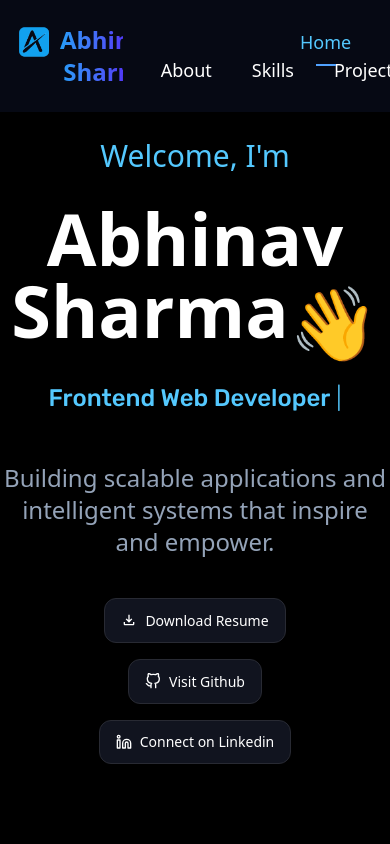
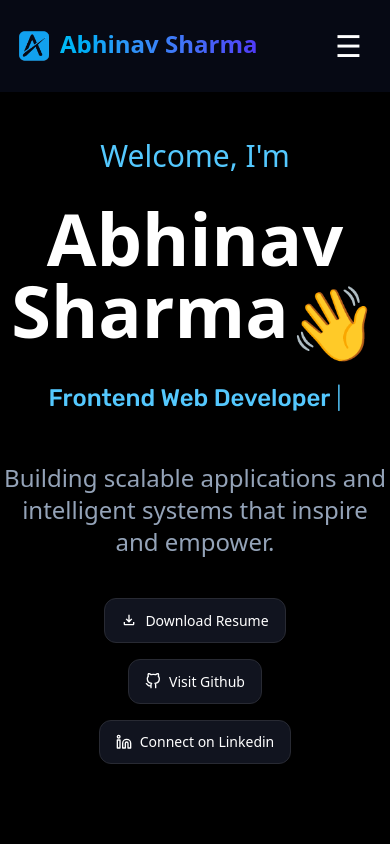
Before and after one commit to Abhinavsharma005/Portfolio, a React (Vite) app: page / in a window 390 px wide. Shown: the top 844 px of the page. Built offline with nearby package versions, Linux system fonts and the light colour scheme.

Commit message:
refactor navigation component and improve mobile menu functionality

```diff
--- a/src/App.jsx
+++ b/src/App.jsx
@@ -1,6 +1,6 @@
 import React, { useState, useEffect } from 'react';
 import './App.css';
-import { Routes, Route, Link, useLocation } from 'react-router-dom';
+import { Routes, Route } from 'react-router-dom';
 import About from './Components/About';
 import Skills from './Components/Skills';
 import Projects from './Components/Projects';
@@ -13,8 +13,7 @@ import ScrollButton from './Components/ScrollButton';
 import ScrollToTop from './Components/ScrollToTop';
 import Footer from './Components/Footer';
 
-
-const NavLink = ({ href, targetId, currentActive, children }) => {
+const NavLink = ({ href, targetId, currentActive, children, onClick }) => {
   const isActive = currentActive === targetId;
 
   const activeClass = isActive
@@ -22,15 +21,15 @@ const NavLink = ({ href, targetId, currentActive, children }) => {
     : "hover:text-gray-300 transition-colors duration-300";
 
   return (
-    <a href={href} className={`p-3 ${activeClass}`}>
+    <a href={href} onClick={onClick} className={`p-3 ${activeClass}`}>
       {children}
     </a>
   );
 };
 
-
 function App() {
   const [activeSection, setActiveSection] = useState('home-section');
+  const [menuOpen, setMenuOpen] = useState(false); // Mobile drawer state
 
   useEffect(() => {
     const sectionIds = ['home-section', 'about-section', 'skills-section', 'projects-section', 'contact-section'];
@@ -50,15 +49,9 @@ function App() {
       });
     }, observerOptions);
 
-    sections.forEach(section => {
-      observer.observe(section);
-    });
+    sections.forEach(section => observer.observe(section));
 
-    return () => {
-      sections.forEach(section => {
-        observer.unobserve(section);
-      });
-    };
+    return () => { sections.forEach(section => observer.unobserve(section)); };
   }, []);
 
   return (
@@ -67,27 +60,70 @@ function App() {
 
       {/* Navigation Bar */}
       <div
-        className="p-4 flex justify-between items-center fixed-navbar z-50 w-full"
-        style={{
-          backgroundColor: "rgba(12, 18, 40, 0.5)",
-          backdropFilter: "blur(18px)",
-        }}
+        className="p-4 flex justify-between items-center fixed-navbar z-[1000] w-full"
+        style={{ backgroundColor: "rgba(12, 18, 40, 0.5)", backdropFilter: "blur(18px)" }}
       >
         <div className="flex justify-start text-2xl transition duration-300 transform hover:scale-105 font-extrabold text-center text-transparent bg-clip-text bg-gradient-to-r from-cyan-400 to-indigo-600">
-          <img
-        src="/logo2.png"
-        alt="Logo"
-        className="w-9 h-9 mr-2"
-    />
-          <span>Abhinav Sharma</span></div>
-        <div className="flex justify-end">
-          <nav className="space-x-4 p-3 text-lg">
+          <img src="/logo2.png" alt="Logo" className="w-9 h-9 mr-2" />
+          <span>Abhinav Sharma</span>
+        </div>
+
+        {/* Desktop Nav */}
+        <nav className="hidden md:flex space-x-4  text-lg">
           <NavLink href="#home-section" targetId="home-section" currentActive={activeSection}>Home</NavLink>
           <NavLink href="#about-section" targetId="about-section" currentActive={activeSection}>About</NavLink>
           <NavLink href="#skills-section" targetId="skills-section" currentActive={activeSection}>Skills</NavLink>
           <NavLink href="#projects-section" targetId="projects-section" currentActive={activeSection}>Projects</NavLink>
           <NavLink href="#contact-section" targetId="contact-section" currentActive={activeSection}>Contact</NavLink>
         </nav>
+
+        {/* Mobile Hamburger */}
+        <button
+          className="md:hidden text-white text-3xl p-3"
+          onClick={() => setMenuOpen(true)}
+        >
+          ☰
+        </button>
+      </div>
+
+      {/* Mobile Right Drawer Menu */}
+      <div className={`fixed top-0 right-0 h-full w-64 bg-[#0C1228] z-[2000]
+        transform transition-transform duration-300 ${menuOpen ? 'translate-x-0' : 'translate-x-full'}`}>
+
+        <button className="text-white text-3xl p-4" onClick={() => setMenuOpen(false)}>
+          ✕
+        </button>
+
+        <div className="flex flex-col p-6 space-y-6 text-xl">
+          <NavLink
+            href="#home-section"
+            onClick={() => { setMenuOpen(false); setActiveSection('home-section'); }}
+            targetId="home-section"
+            currentActive={activeSection}>Home</NavLink>
+
+          <NavLink
+            href="#about-section"
+            onClick={() => { setMenuOpen(false); setActiveSection('about-section'); }}
+            targetId="about-section"
+            currentActive={activeSection}>About</NavLink>
+
+          <NavLink
+            href="#skills-section"
+            onClick={() => { setMenuOpen(false); setActiveSection('skills-section'); }}
+            targetId="skills-section"
+            currentActive={activeSection}>Skills</NavLink>
+
+          <NavLink
+            href="#projects-section"
+            onClick={() => { setMenuOpen(false); setActiveSection('projects-section'); }}
+            targetId="projects-section"
+            currentActive={activeSection}>Projects</NavLink>
+
+          <NavLink
+            href="#contact-section"
+            onClick={() => { setMenuOpen(false); setActiveSection('contact-section'); }}
+            targetId="contact-section"
+            currentActive={activeSection}>Contact</NavLink>
         </div>
       </div>
 
@@ -95,14 +131,17 @@ function App() {
         <Routes>
           <Route path="/" element={
             <>
-              {/* Main Content Section  */}
+              {/* Home Section */}
               <div id="" className='pt-[58px]'>
                 <h3 id='home-section' className="text-3xl text-[#54c8fe]">Welcome, I'm</h3>
                 <h1 className='text-7xl font-bold mt-7 mb-9'>Abhinav Sharma
                   <span className='inline-block float-custom'>👋</span>
                 </h1>
-                <RotatingSkills/>
-                <p className='text-2xl text-[#94A3B8] max-w-3xl mx-auto mt-12'>Building scalable applications and intelligent systems that inspire and empower.</p>
+                <RotatingSkills />
+                <p className='text-2xl text-[#94A3B8] max-w-3xl mx-auto mt-12'>
+                  Building scalable applications and intelligent systems that inspire and empower.
+                </p>
+
                 <div className='flex flex-col sm:flex-row justify-center items-center mt-10 gap-4 w-full px-4'>
                   <a href="">
                     <button className='button1'><MdOutlineFileDownload /> Download Resume</button>
@@ -114,30 +153,20 @@ function App() {
                     <button className='button1'><FiLinkedin /> Connect on Linkedin</button>
                   </a>
                 </div>
+
                 <ScrollButton targetId="about-heading" />
               </div>
 
-              {/* Other sections */}
-              <div id="about-section">
-                <About />
-              </div>
-              <div id="skills-section">
-                <Skills />
-              </div>
-              <div id="projects-section">
-                <Projects />
-              </div>
-              <div id="contact-section">
-                <Contact />
-              </div>
+              {/* Other Sections */}
+              <div id="about-section"><About /></div>
+              <div id="skills-section"><Skills /></div>
+              <div id="projects-section"><Projects /></div>
+              <div id="contact-section"><Contact /></div>
 
-              <Footer
-                creatorName="Abhinav Sharma"
-                currentYear={2025}
-              />
-
+              <Footer creatorName="Abhinav Sharma" currentYear={2025} />
             </>
           } />
+
           <Route path="/about" element={<About />} />
           <Route path="/skills" element={<Skills />} />
           <Route path="/projects" element={<Projects />} />
```
Lines whose indentation alone changed are shown as unchanged.
